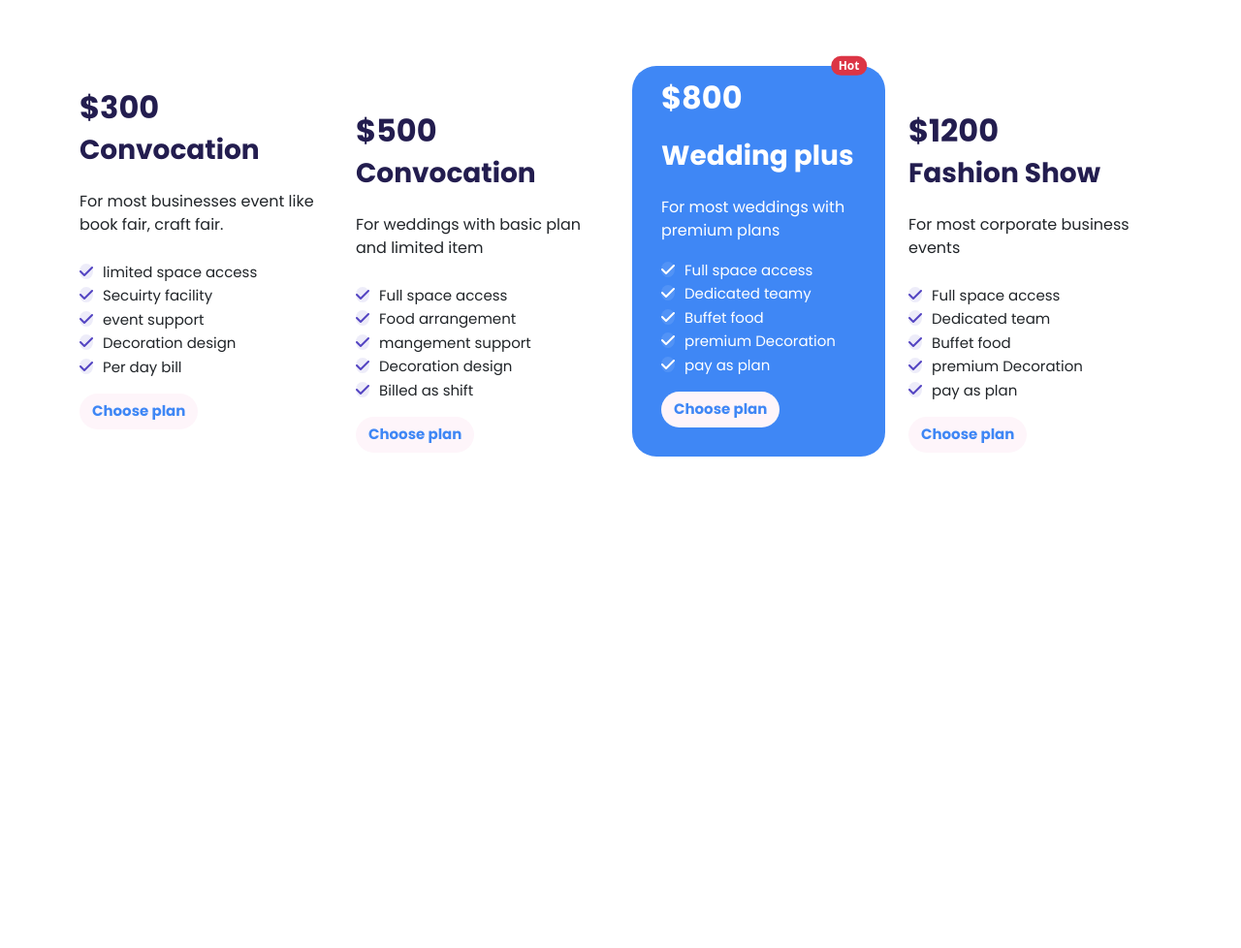
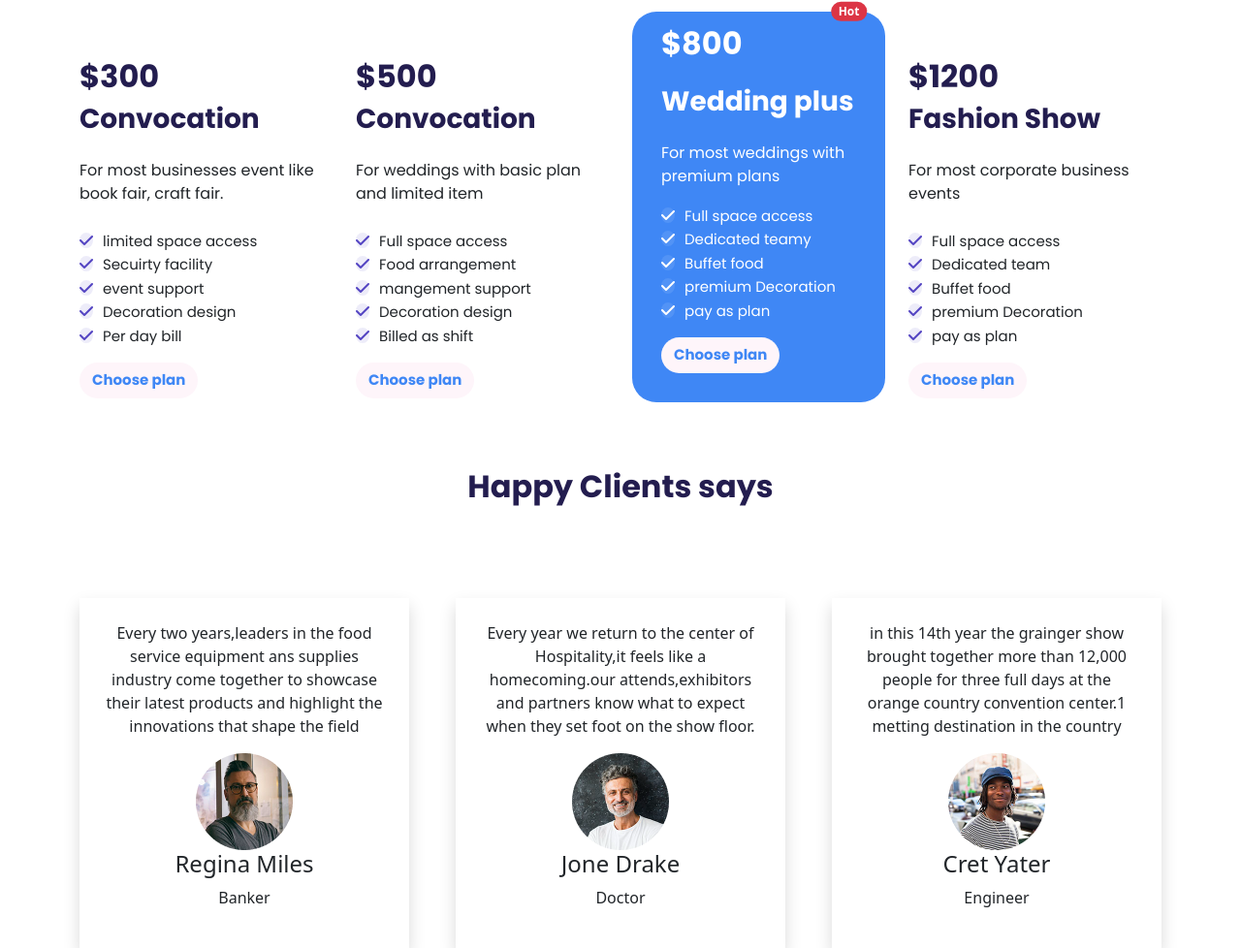
Before and after one commit to shariarHossain23/convention-center, a plain HTML site: page index.html in a window 1280 px wide. Shown: the part 1515-2493 px from the top of the page at 97% size. Before the commit the page ends 2006 px from the top, so only its background shows below. Drawn offline with nearby package versions, Linux system fonts and the light colour scheme.

Commit message:
client reviewm

```diff
--- a/index.html
+++ b/index.html
@@ -187,8 +187,8 @@
       <section>
         <div class="container">
           <h2 class="text-center font bold my-3">Our package</h2>
-          <div class="row mt-5 g-4">
-            <div class="col-lg-3 col-md-6 py-4">
+          <div class="row g-4">
+            <div class="col-lg-3 col-md-6 py-4 mt-5">
               <h2 class="font bold">$300</h2>
               <h2 class="font bold fs-3">Convocation</h2>
               <p class="font-size font my-4">
@@ -277,6 +277,50 @@
           </div>
         </div>
       </section>
+      <!-- clients review -->
+      <section class="mt-5">
+        <div class="container">
+          <h2 class="bold font text-center">Happy Clients says</h2>
+          <div class="row mt-5 g-5">
+            <div class="col-lg-4 col-md-6">
+              <div class="text-center shadow p-4 rounded-5">
+                <p>
+                  Every two years,leaders in the food service equipment ans
+                  supplies industry come together to showcase their latest
+                  products and highlight the innovations that shape the field
+                </p>
+                <img src="./images/person 1.png" alt="" />
+                <h4>Regina Miles</h4>
+                <p>Banker</p>
+              </div>
+            </div>
+            <div class="col-lg-4 col-md-6">
+              <div class="text-center shadow p-4 rounded-5">
+                <p>
+                  Every year we return to the center of Hospitality,it feels
+                  like a homecoming.our attends,exhibitors and partners know
+                  what to expect when they set foot on the show floor.
+                </p>
+                <img src="./images/person 2.png" alt="" />
+                <h4>Jone Drake</h4>
+                <p>Doctor</p>
+              </div>
+            </div>
+            <div class="col-lg-4 col-md-6">
+              <div class="text-center shadow p-4 rounded-5">
+                <p>
+                  in this 14th year the grainger show brought together more than
+                  12,000 people for three full days at the orange country
+                  convention center.1 metting destination in the country
+                </p>
+                <img src="./images/person 3.png" alt="" />
+                <h4>Cret Yater</h4>
+                <p>Engineer</p>
+              </div>
+            </div>
+          </div>
+        </div>
+      </section>
     </main>
     <footer></footer>
     <!-- link js -->
```
